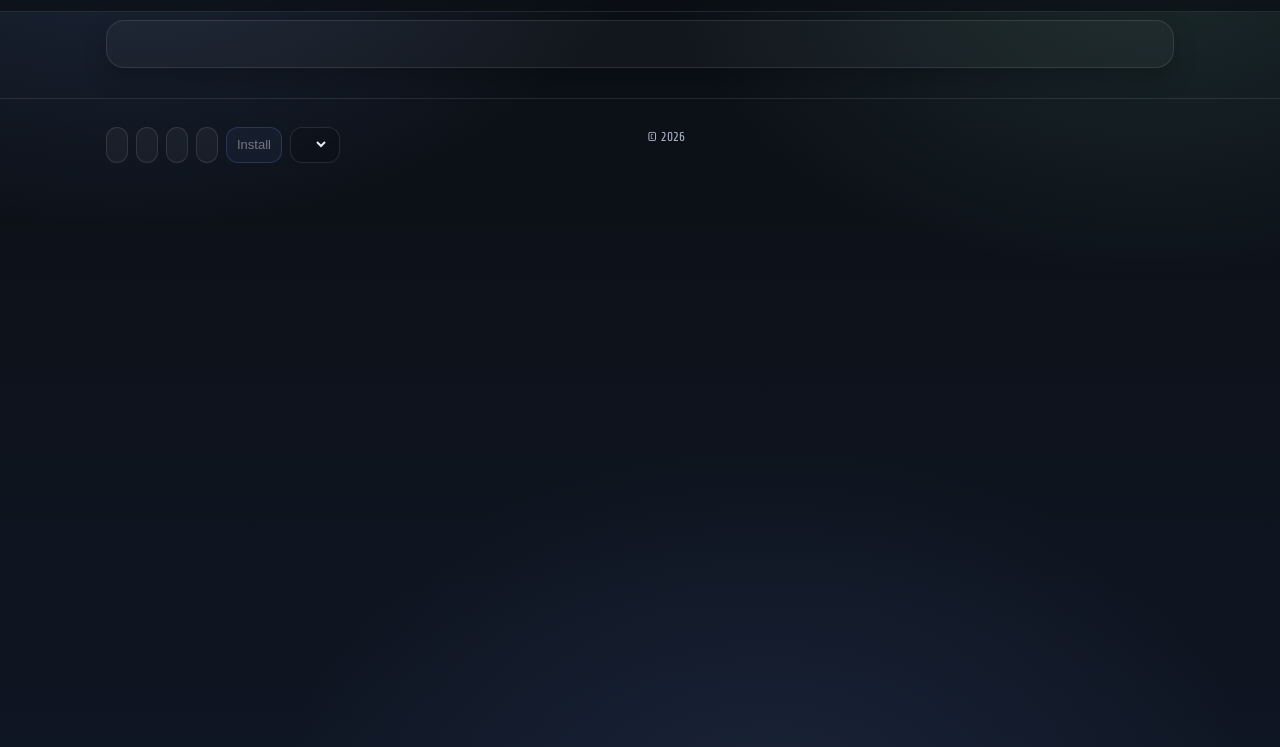
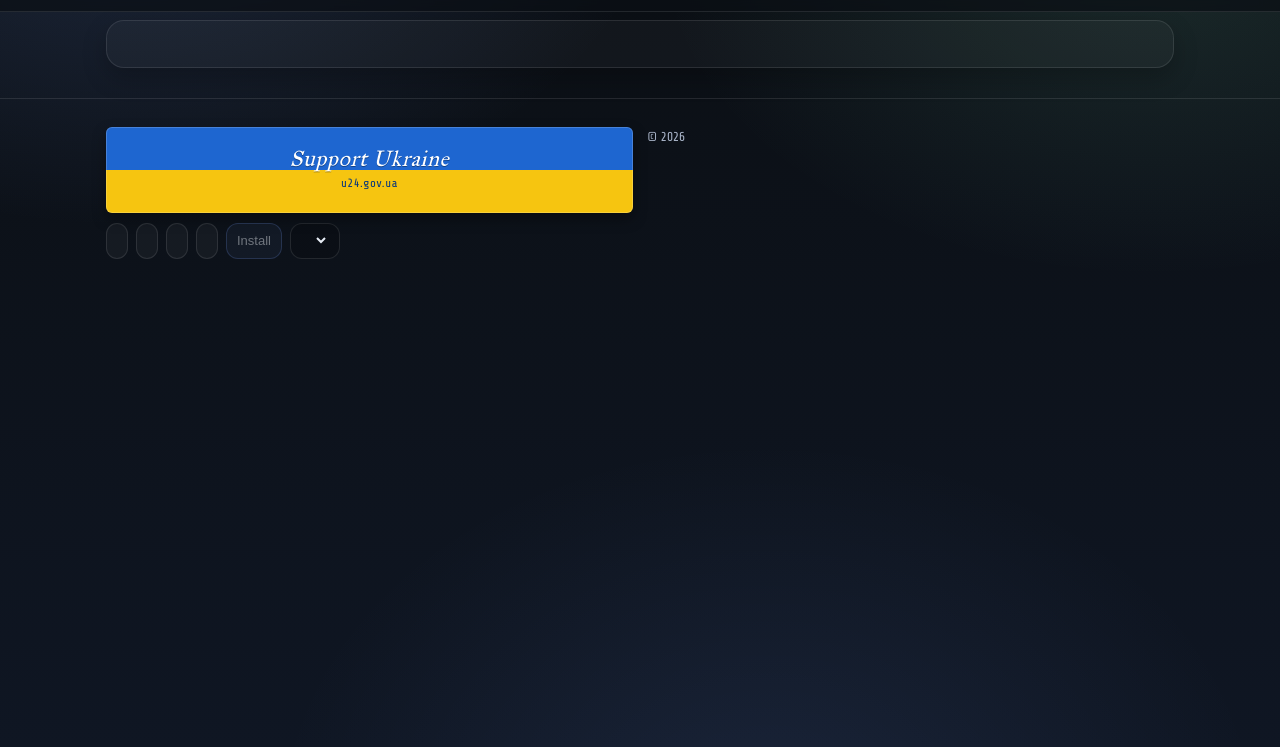
Before and after one commit to voluminor/maphub, a website built with Vite: page src/index.html in a window 1280 px wide. Shown: the part 53-800 px from the top of the page. Built offline with nearby package versions, Linux system fonts and the light colour scheme; files whose address does not match are found by name.

Commit message:
edit/ui/texts [1.2.6-edit-ui-texts.0]  Support Ukraine

```diff
--- a/public/css/styles.css
+++ b/public/css/styles.css
@@ -168,6 +168,92 @@
 .btn.primary:hover {
     border-color: rgba(122,162,255,.60);
     background: rgba(122,162,255,.16);
+}
+.support-ukraine {
+    display: inline-flex;
+    flex-direction: column;
+    align-items: center;
+    justify-content: center;
+    width: 100%;
+    min-height: 86px;
+    padding: 0;
+    border: 0;
+    border-radius: 6px;
+    background: linear-gradient(180deg, #1e66d0 0%, #1e66d0 50%, #f6c510 50%, #f6c510 100%) !important;
+    box-shadow: 0 6px 14px rgba(0,0,0,.35), inset 0 0 0 1px rgba(255,255,255,.18);
+    color: #ffffff;
+    text-decoration: none;
+    text-align: center;
+    gap: 4px;
+    position: relative;
+    overflow: hidden;
+    transition: transform .15s ease, box-shadow .15s ease;
+}
+.support-ukraine::before {
+    content: "";
+    position: absolute;
+    inset: 0;
+    background: linear-gradient(180deg, #b0001a 0%, #b0001a 50%, #0b0b0b 50%, #0b0b0b 100%);
+    -webkit-clip-path: inset(0 0 100% 0);
+    clip-path: inset(0 0 100% 0);
+    transition: clip-path 2s ease, -webkit-clip-path 2s ease;
+    z-index: 0;
+    pointer-events: none;
+}
+.support-ukraine::after {
+    content: "";
+    position: absolute;
+    left: 0;
+    right: 0;
+    height: 24px;
+    top: 0;
+    background-image:
+        radial-gradient(closest-side at 50% 100%, rgba(255,255,255,.28), transparent 72%),
+        radial-gradient(closest-side at 50% 100%, rgba(255,255,255,.18), transparent 70%),
+        radial-gradient(closest-side at 50% 0%, rgba(0,0,0,.22), transparent 72%);
+    background-size: 16px 24px, 10px 24px, 16px 24px;
+    background-position: 0 0, 5px 0, 0 0;
+    background-repeat: repeat-x;
+    transform: translateY(-24px);
+    transition: transform 2s ease, opacity 2s ease;
+    opacity: 0;
+    z-index: 1;
+    pointer-events: none;
+}
+.support-ukraine span {
+    position: relative;
+    z-index: 2;
+}
+.support-ukraine:hover {
+    text-decoration: none;
+    box-shadow: 0 8px 16px rgba(0,0,0,.40), inset 0 0 0 1px rgba(255,255,255,.28);
+    transform: translateY(-1px);
+    color: #ffffff;
+}
+.support-ukraine:hover::before {
+    -webkit-clip-path: inset(0 0 0 0);
+    clip-path: inset(0 0 0 0);
+}
+.support-ukraine:hover::after {
+    transform: translateY(calc(100% - 12px));
+    opacity: .60;
+}
+.support-ukraine .support-title {
+    font-family: "IM Fell Great Primer", "Share Tech", -apple-system, BlinkMacSystemFont, "Segoe UI", Roboto, Arial, "Noto Sans", "Liberation Sans", sans-serif;
+    font-size: 22px;
+    font-style: italic;
+    letter-spacing: .6px;
+    line-height: 1;
+    text-shadow: 0 1px 0 rgba(0,0,0,.35);
+}
+.support-ukraine .support-url {
+    font-family: "Share Tech", -apple-system, BlinkMacSystemFont, "Segoe UI", Roboto, Arial, "Noto Sans", "Liberation Sans", sans-serif;
+    font-size: 12px;
+    letter-spacing: .6px;
+    color: #0d3a7a !important;
+}
+.support-ukraine:hover .support-url {
+    color: #f5f5f5 !important;
 }
 
 .lang {
--- a/src/index.html
+++ b/src/index.html
@@ -112,6 +112,13 @@
         <div class="footcol">
             <div id="footerAbout"></div>
 
+            <div class="footlinks" aria-label="Support Ukraine">
+                <a class="btn support-ukraine" href="https://u24.gov.ua/" target="_blank" rel="noopener">
+                    <span class="support-title">Support Ukraine</span>
+                    <span class="support-url">u24.gov.ua</span>
+                </a>
+            </div>
+
             <div class="footlinks" aria-label="Links">
                 <a class="btn" href="https://{{GITHUB}}" target="_blank" rel="noopener" id="footGitHub"></a>
                 <a class="btn" href="https://{{PRIMARY_SOURCE}}" target="_blank" rel="noopener" id="footSource"></a>
```
Also changed, not shown: public/404.html (+7 -0 lines).
